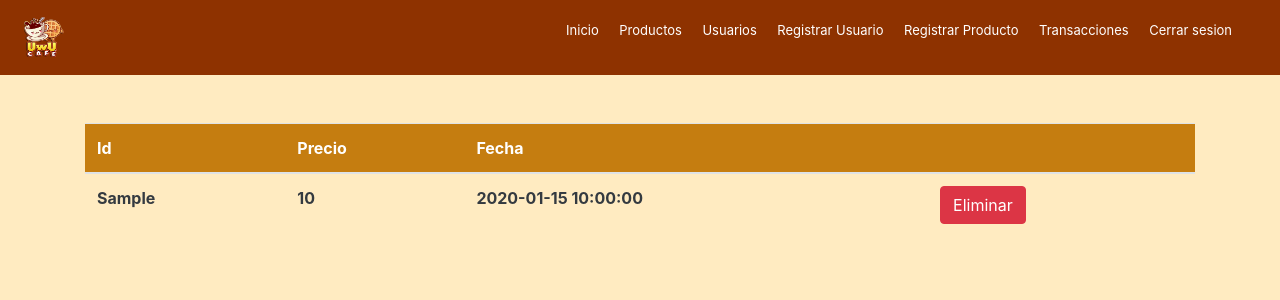
After one commit to Ketbome/Software-UwUcafe, a PHP site: page /admin/transacciones.php in a window 1280 px wide. The commit adds this page. Shown: the top 300 px of the page. Run offline with PHP 8.4, Linux system fonts and the light colour scheme; tables that the repository leaves empty or names only in its code hold one stand-in row (values such as "Sample post"); lists and menus that the app fills with data are empty; some libraries are stand-ins or nearby versions.

Commit message:
Add files via upload

```diff
--- a/admin/admin.php
+++ b/admin/admin.php
@@ -20,6 +20,7 @@
         <li><a class="p-2 text-white" href="usuarios.php">Usuarios</a></li>
         <li><a class="p-2 text-white" href="registrarus.php">Registrar Usuario</a></li>
         <li><a class="p-2 text-white" href="registrarprod.php">Registrar Producto</a></li>
+        <li><a class="p-2 text-white" href="transacciones.php">Transacciones</a></li>
         <li><a class="p-2 text-white" href="../BD/out.php">Cerrar sesion</a></li>
         </ul>
     </nav>
--- /dev/null
+++ b/admin/transacciones.php
@@ -0,0 +1,44 @@
+<?php
+    include("../BD/conexion.php");
+
+    $sql="SELECT *  FROM transacciones";
+    $query=mysqli_query($conexion,$sql);
+
+?>
+<?php
+include_once("admin.php");
+?>
+    <body class="text-dark">
+            <div class="container mt-5">
+                    <div class="row">
+                        <div class="col-md-12">
+                            <table class="table" >
+                                <thead class="table-striped text-white up" >
+                                    <tr>
+                                        <th>Id</th>
+                                        <th>Precio</th>
+                                        <th>Fecha</th>
+                                        <th></th>
+                                    </tr>
+                                </thead>
+
+                                <tbody class="text-dark">
+                                        <?php
+                                            while($row=mysqli_fetch_array($query)){
+                                        ?>
+                                            <tr>
+                                                <th><?php  echo $row['n_trans']?></th>
+                                                <th><?php  echo $row['precio']?></th>
+                                                <th><?php  echo $row['fecha']?></th>
+                                                <th><a href="../BD/deltrans.php? id=<?php echo $row['n_trans'] ?>" class="btn btn-danger">Eliminar</a></th>
+                                            </tr>
+                                        <?php
+                                            }
+                                        ?>
+                                </tbody>
+                            </table>
+                        </div>
+                    </div>
+            </div>
+    </body>
+</html>
```
Also changed, not shown: BD/delpedido.php (+17 -1 lines), BD/deltrans.php (added, +12 -0 lines).
